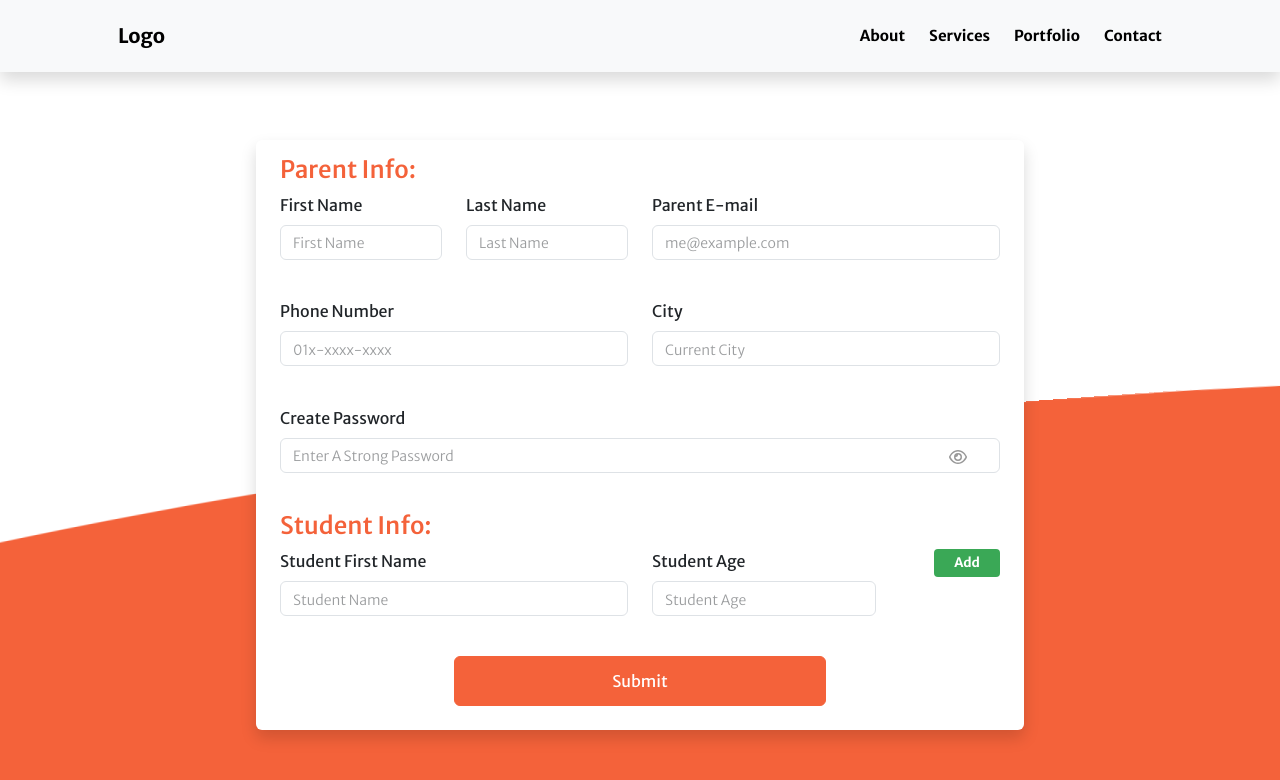
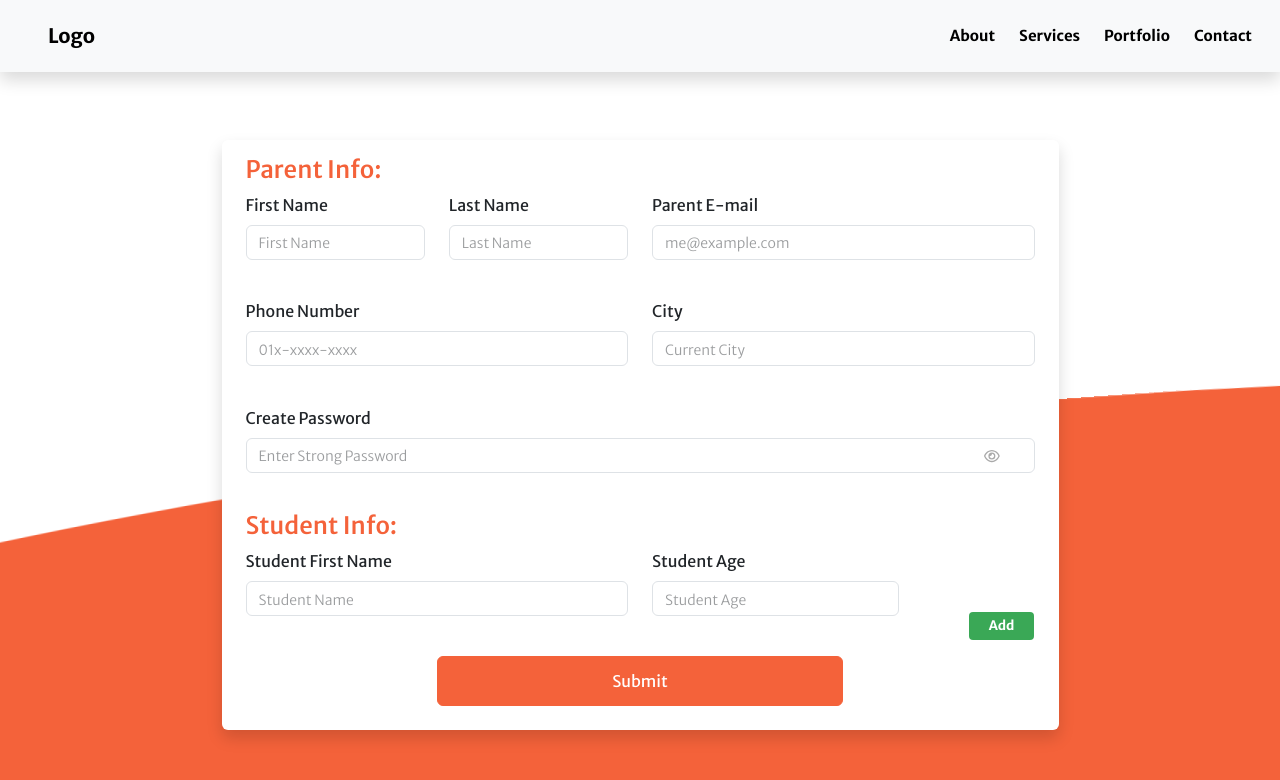
Before and after one commit to Omar-Moamen/Course-Hub, a React (Create React App) app: page /signIn/register in a window 1280 px wide. Shown: the top 780 px of the page. Built offline with nearby package versions, Linux system fonts and the light colour scheme.

Commit message:
fixed form issues

```diff
--- a/package.json
+++ b/package.json
@@ -12,6 +12,7 @@
     "@testing-library/jest-dom": "^5.17.0",
     "@testing-library/react": "^13.4.0",
     "@testing-library/user-event": "^13.5.0",
+    "axios": "^1.6.7",
     "bootstrap": "^5.3.2",
     "formik": "^2.4.5",
     "react": "^18.2.0",
--- a/src/components/Header/Header.css
+++ b/src/components/Header/Header.css
@@ -19,8 +19,8 @@
    color: var(--whiteColor);
 }
 
-#mainNav.main-shadow {
-   box-shadow: var(--mainShadow);
+.main-shadow {
+   box-shadow: var(--mainShadow) !important;
 }
 
 #mainNav .navbar-brand {
--- a/src/components/Header/Header.jsx
+++ b/src/components/Header/Header.jsx
@@ -64,20 +64,22 @@ export default function Header()
                <span></span>
                <span></span>
             </Navbar.Toggle>
-            <Navbar.Collapse
-               id="basic-navbar-nav"
-               className={`${screenSize < 992 ? "bg-light" : null}`}
-            >
+         </Container>
+         <Navbar.Collapse
+            id="basic-navbar-nav"
+            className={`${screenSize < 992 ? "bg-light main-shadow" : null}`}
+         >
+            <Container>
                <Nav
-                  className={`${screenSize < 992 ? "text-black-50" : null} me-auto me-lg-0 ms-lg-auto gap-4 fw-bold py-4`}
+                  className={`${screenSize < 992 ? "text-black-50" : null} px-3 me-auto me-lg-0 ms-lg-auto gap-4 fw-bold py-4`}
                >
                   <NavLink to="/">About</NavLink>
                   <NavLink to="#action2">Services</NavLink>
                   <NavLink to="#action3">Portfolio</NavLink>
                   <NavLink to="#action4">Contact</NavLink>
                </Nav>
-            </Navbar.Collapse>
-         </Container>
+            </Container>
+         </Navbar.Collapse>
       </Navbar>
    )
 }
--- a/src/index.js
+++ b/src/index.js
@@ -8,6 +8,8 @@ import RootLayout from './pages/RootLayout/RootLayout';
 import RegisterForm from './pages/RegisterForm/RegisterForm';
 import Landing from './pages/Landing/Landing';
 import SignInForm from './pages/RegisterForm/SignInForm';
+import {Provider} from 'react-redux';
+import store from './store/store';
 
 const router = createBrowserRouter([
   {
@@ -24,7 +26,7 @@ const router = createBrowserRouter([
 
 const root = ReactDOM.createRoot(document.getElementById('root'));
 root.render(
-  <RouterProvider router={router}>
-    <App />
-  </RouterProvider>
+  <Provider store={store}>
+    <RouterProvider router={router} />
+  </Provider>
 );
--- a/src/pages/RegisterForm/RegisterForm.css
+++ b/src/pages/RegisterForm/RegisterForm.css
@@ -35,6 +35,12 @@
 .register-form form {
    border-color: var(--orangeColor);
    box-shadow: var(--mainShadow);
+}
+
+@media (min-width: 992px) {
+   .register-form form {
+      width: 75%;
+   }
 }
 
 .register-form form h4 {
@@ -90,7 +96,7 @@
 
 .register-form form .remove-btn {
    background-color: transparent;
-
+   justify-self: flex-end;
 }
 
 .register-form form .remove-btn svg {
@@ -140,9 +146,10 @@
 .register-form form .password-toggler {
    width: 18px;
    height: 24px;
-   top: 39px;
+   font-size: 14px;
+   top: 40px;
    right: 45px;
-   color: #999;
+   color: #aaa;
    cursor: pointer;
    z-index: 1000;
    transition: var(--mainTransition);
@@ -153,7 +160,7 @@
 }
 
 .register-form form .password-toggler:hover {
-   color: #777;
+   color: #999;
 }
 
 .register-form form .submit-btn {
@@ -172,7 +179,7 @@
    }
 }
 
-/* Start keyframes */
+/* keyframes */
 @keyframes waving {
    from {
       transform: translateX(-50%) skew(0, -10deg);
@@ -190,5 +197,3 @@
       -o-transform: translateX(-30%) skew(10deg, 0);
    }
 }
-
-/* End keyframes */
--- a/src/pages/RegisterForm/RegisterForm.jsx
+++ b/src/pages/RegisterForm/RegisterForm.jsx
@@ -88,7 +88,7 @@ function RegisterForm()
                      onSubmit={handleSubmit}>
                      <div className='parent-section'>
                         <h4 className="mb-2 mt-3">Parent Info:</h4>
-                        <Row className="align-items-start mb-lg-3">
+                        <Row className="align-items-start mb-md-3">
                            <Form.Group
                               as={Col}
                               md="3"
@@ -144,7 +144,7 @@ function RegisterForm()
                               </Form.Control.Feedback>
                            </Form.Group>
                         </Row>
-                        <Row className='align-items-start mb-lg-3'>
+                        <Row className='align-items-start mb-md-3'>
                            <Form.Group
                               as={Col}
                               md="6"
@@ -190,7 +190,7 @@ function RegisterForm()
                               <Form.Control
                                  name="parentPassword"
                                  type={showPassword ? "text" : "password"}
-                                 placeholder="Enter A Strong Password"
+                                 placeholder="Enter Strong Password"
                                  value={values.parentPassword}
                                  onChange={handleChange}
                                  isInvalid={!!errors.parentPassword} />
@@ -208,6 +208,7 @@ function RegisterForm()
                      </div>
                      <div className='student-section'>
                         <h4 className="mb-2">Student Info:</h4>
+                        {/* FieldArray to make input fields dynamic */}
                         <FieldArray name='students'>
                            {
                               // fieldArrayProps is a built in props in formik FieldArray
@@ -263,26 +264,28 @@ function RegisterForm()
                                                    style={{fontSize: "14px", marginTop: "4px"}}
                                                 />
                                              </Form.Group>
-                                             <Col md="2" className='d-flex justify-content-end'>
+                                             <Col
+                                                md="2"
+                                                className='d-grid h-100 justify-content-end'>
                                                 {
-                                                   index === 0 && students.length < 5 ?
+                                                   index > 0 &&
+                                                   <Button
+                                                      type='button'
+                                                      className='remove-btn text-center d-flex align-items-center justify-content-center align-self-start'
+                                                      onClick={() => remove(index)}>
+                                                      <FontAwesomeIcon icon={faTrashCan} />
+                                                   </Button>
+                                                }
+                                                {
+                                                   index === (students.length - 1) && students.length < 5 ?
                                                       <Button
                                                          type='button'
-                                                         className='add-btn text-center fw-bold d-flex align-items-center justify-content-center'
+                                                         className='add-btn text-center fw-bold d-flex align-items-center justify-content-center align-self-end'
                                                          disabled={disable}
                                                          onClick={() => push({name: '', age: ''})}>
                                                          Add
                                                       </Button> :
                                                       setDisable(false)
-                                                }
-                                                {
-                                                   index > 0 &&
-                                                   <Button
-                                                      type='button'
-                                                      className='remove-btn text-center d-flex align-items-center justify-content-center'
-                                                      onClick={() => remove(index)}>
-                                                      <FontAwesomeIcon icon={faTrashCan} />
-                                                   </Button>
                                                 }
                                              </Col>
                                           </Row>
--- /dev/null
+++ b/src/store/authSlice.js
@@ -0,0 +1,17 @@
+import {createSlice} from "@reduxjs/toolkit";
+
+
+const initialState = {isLoggedIn: true}
+const authSlice = createSlice({
+   name: 'auth',
+   initialState,
+   reducers: {
+      logInOut: (state, _action) =>
+      {
+         state.isLoggedIn = !state.isLoggedIn;
+      }
+   }
+})
+
+export default authSlice.reducer;
+export const {logInOut} = authSlice.actions;
--- /dev/null
+++ b/src/store/store.js
@@ -0,0 +1,10 @@
+import {configureStore} from "@reduxjs/toolkit";
+import auth from './authSlice';
+
+const store = configureStore({
+   reducer: {
+      auth,
+   }
+})
+
+export default store;
```
Also changed, not shown: src/store/userSlice.js (added, +17 -0 lines), 1 other file (tests, documents, lock files or other folders).
